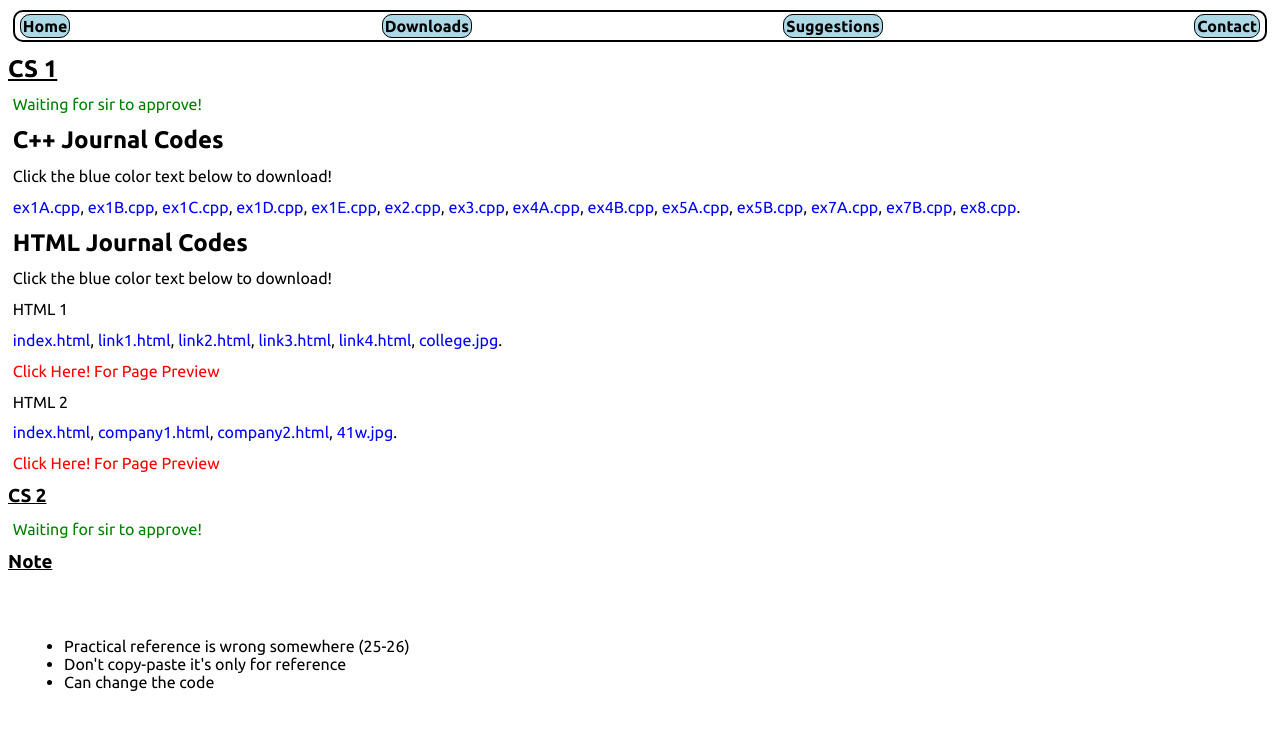
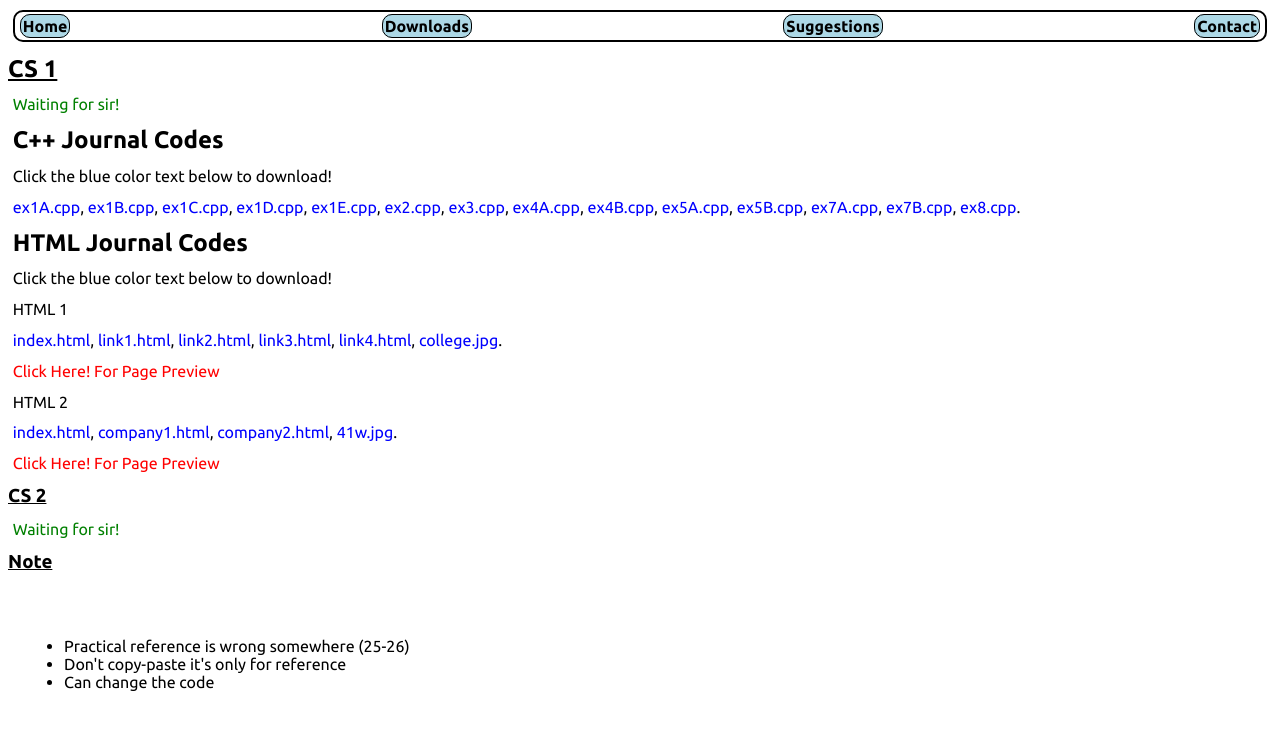
Before and after one commit to voidoctaxor/web, a plain HTML site: page downloads/syjc/syjc.html in a window 1280 px wide. Shown: the part 48-800 px from the top of the page. Drawn offline with Linux system fonts and the light colour scheme.

Commit message:
Update syjc.html

```diff
--- a/downloads/syjc/syjc.html
+++ b/downloads/syjc/syjc.html
@@ -25,7 +25,7 @@
 <section>
   <h1>CS 1</h1>
   <p id="htmlP">
-    Waiting for sir to approve!
+    Waiting for sir!
   </p>
   <section>
     <h2>C++ Journal Codes</h2>
@@ -89,7 +89,7 @@
   <section>
     <h1>CS 2</h1>
     <p id="htmlP">
-      Waiting for sir to approve!
+      Waiting for sir!
     </p>
     <p>
     </p>
```
